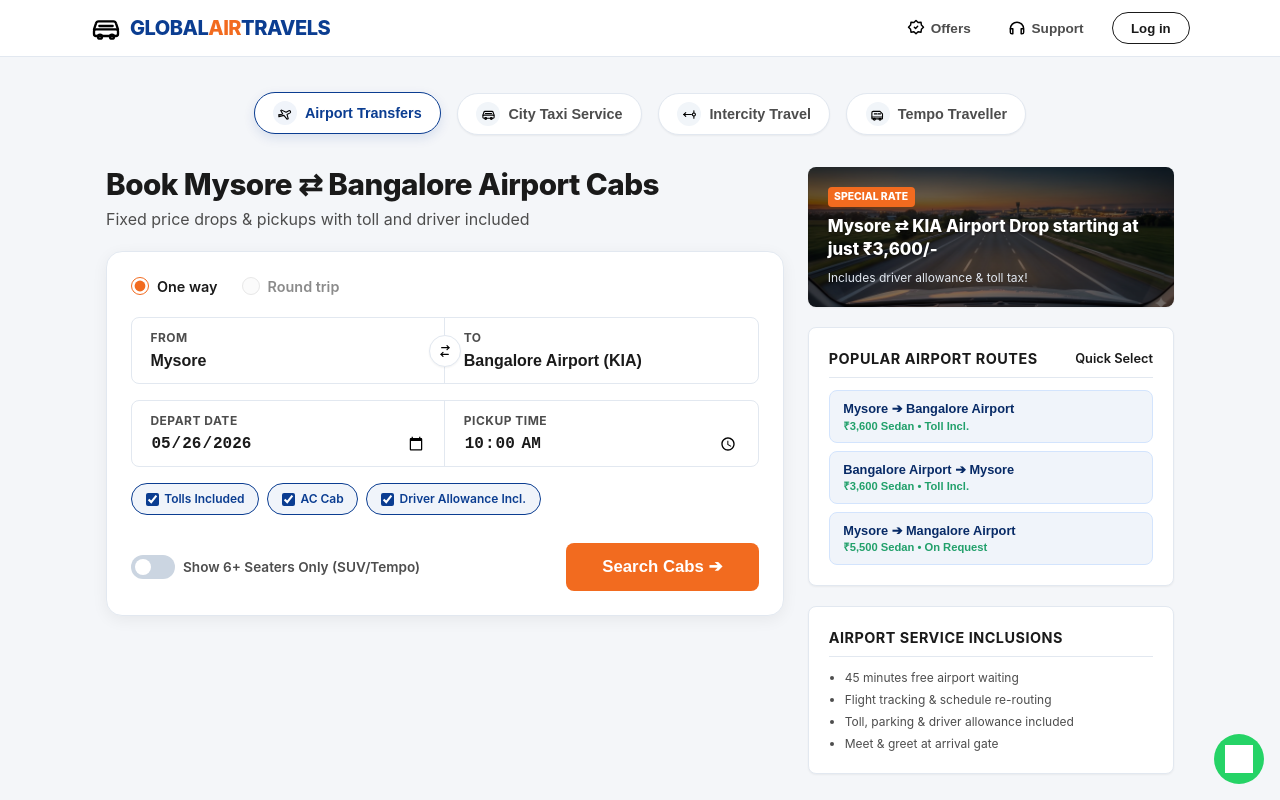
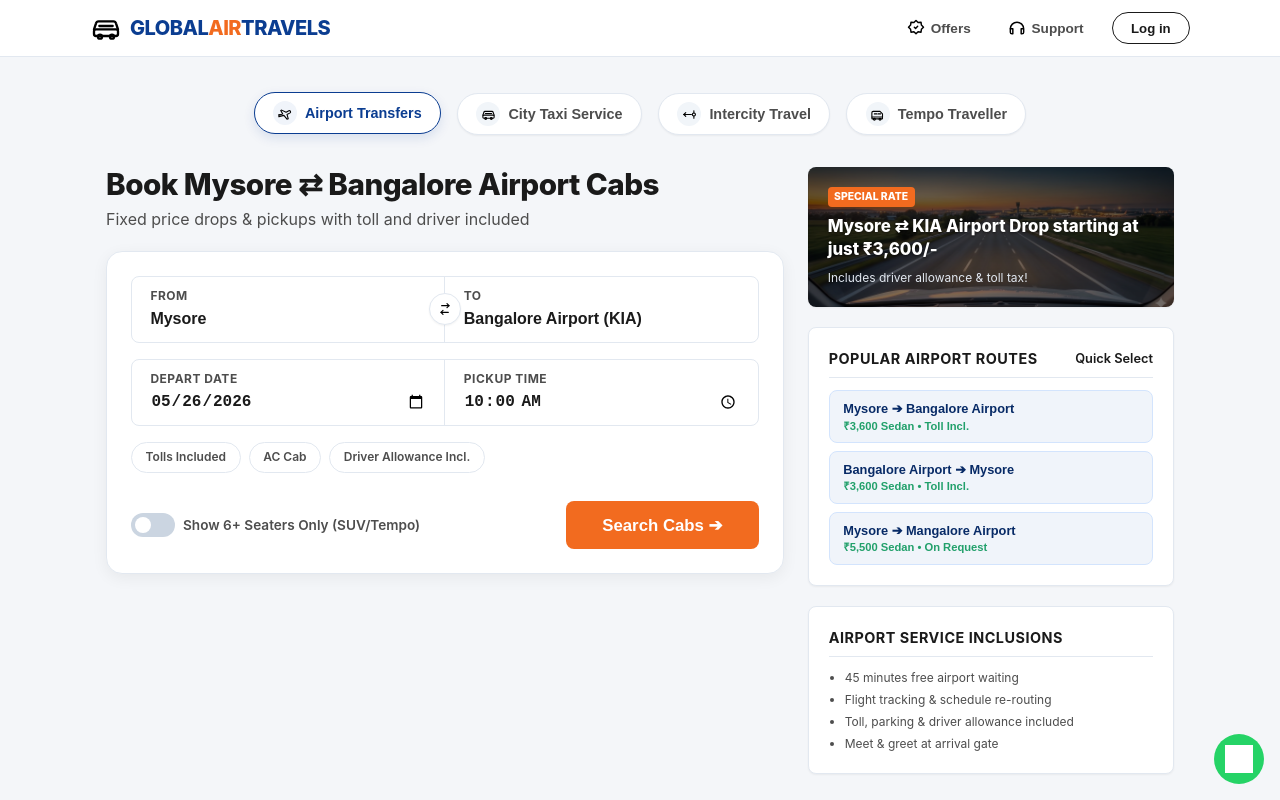
Before and after one commit to globalairtravels/cabs-website, a Next.js app: page / in a window 1280 px wide. Shown: the top 800 px of the page. Built offline with nearby package versions, Linux system fonts and the light colour scheme; grey boxes are pictures that could not be loaded.

Commit message:
minor UI improvements

```diff
--- a/src/app/globals.css
+++ b/src/app/globals.css
@@ -449,7 +449,7 @@
   height: 16px;
 }
 
-/* Checkbox filter Tags */
+/* Included service tags */
 .filter-tags-row {
   display: flex;
   flex-wrap: wrap;
@@ -467,24 +467,14 @@
   font-size: 0.75rem;
   font-weight: 600;
   color: var(--text-gray);
-  cursor: pointer;
+  cursor: default;
   background-color: var(--bg-card);
-  transition: all 0.15s ease-in-out;
-}
-
-.filter-tag:hover {
-  border-color: #94a3b8;
-  color: var(--text-dark);
-}
-
-.filter-tag.checked {
-  background-color: var(--primary-navy-light);
-  border-color: var(--primary-navy);
-  color: var(--primary-navy);
-}
-
-.filter-checkbox {
-  accent-color: var(--primary-navy);
+}
+
+.included-tag {
+  background-color: var(--bg-card);
+  border-color: var(--border-color);
+  color: var(--text-gray);
 }
 
 /* Bottom Row (Toggle & Search Button) */
--- a/src/app/page.js
+++ b/src/app/page.js
@@ -40,9 +40,6 @@
 
   // Active filters inside search box
   const [only6Seaters, setOnly6Seaters] = useState(false);
-  const [filterToll, setFilterToll] = useState(true);
-  const [filterAc, setFilterAc] = useState(true);
-  const [filterDriver, setFilterDriver] = useState(true);
 
   // Selected Cab & Passenger Info
   const [selectedCab, setSelectedCab] = useState(siteConfig.cabTypes[0]);
@@ -75,6 +72,7 @@
   const [trackedBooking, setTrackedBooking] = useState(null);
   const [trackAttempted, setTrackAttempted] = useState(false);
   const isOutstationTrip = tripType === "daily" || tripType === "tempo";
+  const showTripModeSelector = tripType !== "airport";
   const tempoCab = siteConfig.cabTypes.find(isTempoCab);
   const tripSummaryLabel = tripType === "airport" ? "Airport Transfers" :
                            tripType === "city" ? "City Taxi Service" :
@@ -525,7 +523,8 @@
               </div>
 
               <div className="cleartrip-card">
-                {/* Inline Selectors (One way vs Round trip / Days) */}
+                {/* Inline Selectors (City trip mode / Outstation duration mode) */}
+                {showTripModeSelector && (
                   <div className="inline-selectors-row">
                     {isOutstationTrip ? (
                       <label className="inline-radio-label">
@@ -562,6 +561,7 @@
                       </>
                     )}
                   </div>
+                )}
 
                 {/* Main Booking Search Form */}
                 <form onSubmit={handleSearchSubmit}>
@@ -690,35 +690,11 @@
                     )}
                   </div>
 
-                  {/* Quick Filters Checkbox Row (Cleartrip style tags) */}
-                  <div className="filter-tags-row">
-                    <label className={`filter-tag ${filterToll ? "checked" : ""}`}>
-                      <input
-                        type="checkbox"
-                        checked={filterToll}
-                        onChange={(e) => setFilterToll(e.target.checked)}
-                        className="filter-checkbox"
-                      />
-                      <span>Tolls Included</span>
-                    </label>
-                    <label className={`filter-tag ${filterAc ? "checked" : ""}`}>
-                      <input
-                        type="checkbox"
-                        checked={filterAc}
-                        onChange={(e) => setFilterAc(e.target.checked)}
-                        className="filter-checkbox"
-                      />
-                      <span>AC Cab</span>
-                    </label>
-                    <label className={`filter-tag ${filterDriver ? "checked" : ""}`}>
-                      <input
-                        type="checkbox"
-                        checked={filterDriver}
-                        onChange={(e) => setFilterDriver(e.target.checked)}
-                        className="filter-checkbox"
-                      />
-                      <span>Driver Allowance Incl.</span>
-                    </label>
+                  {/* Included service tags */}
+                  <div className="filter-tags-row" aria-label="Included services">
+                    <span className="filter-tag included-tag">Tolls Included</span>
+                    <span className="filter-tag included-tag">AC Cab</span>
+                    <span className="filter-tag included-tag">Driver Allowance Incl.</span>
                   </div>
 
                   {/* Bottom Action Row (Toggle Switch & Primary Button) */}
--- a/src/config/site.js
+++ b/src/config/site.js
@@ -14,7 +14,7 @@
   popularRoutes: [
     {
       id: "mysore-blr-airport-oneway",
-      label: "One-Way Airport Transfer (Mysore ⇄ Bangalore Airport)",
+      label: "Airport Transfer (Mysore ⇄ Bangalore Airport)",
       pickup: "Mysore",
       drop: "Bangalore Airport (KIA)",
       distanceKm: 180,
```
Lines whose indentation alone changed are shown as unchanged.
